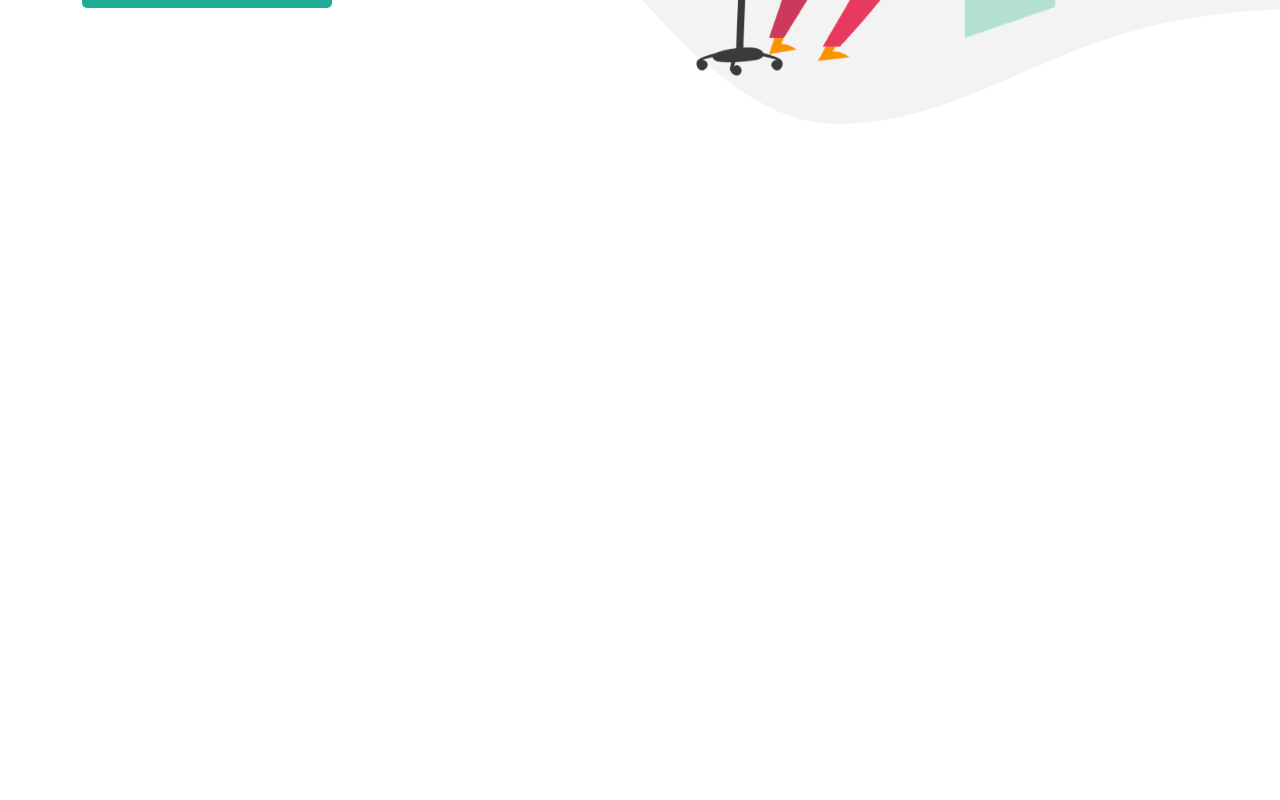
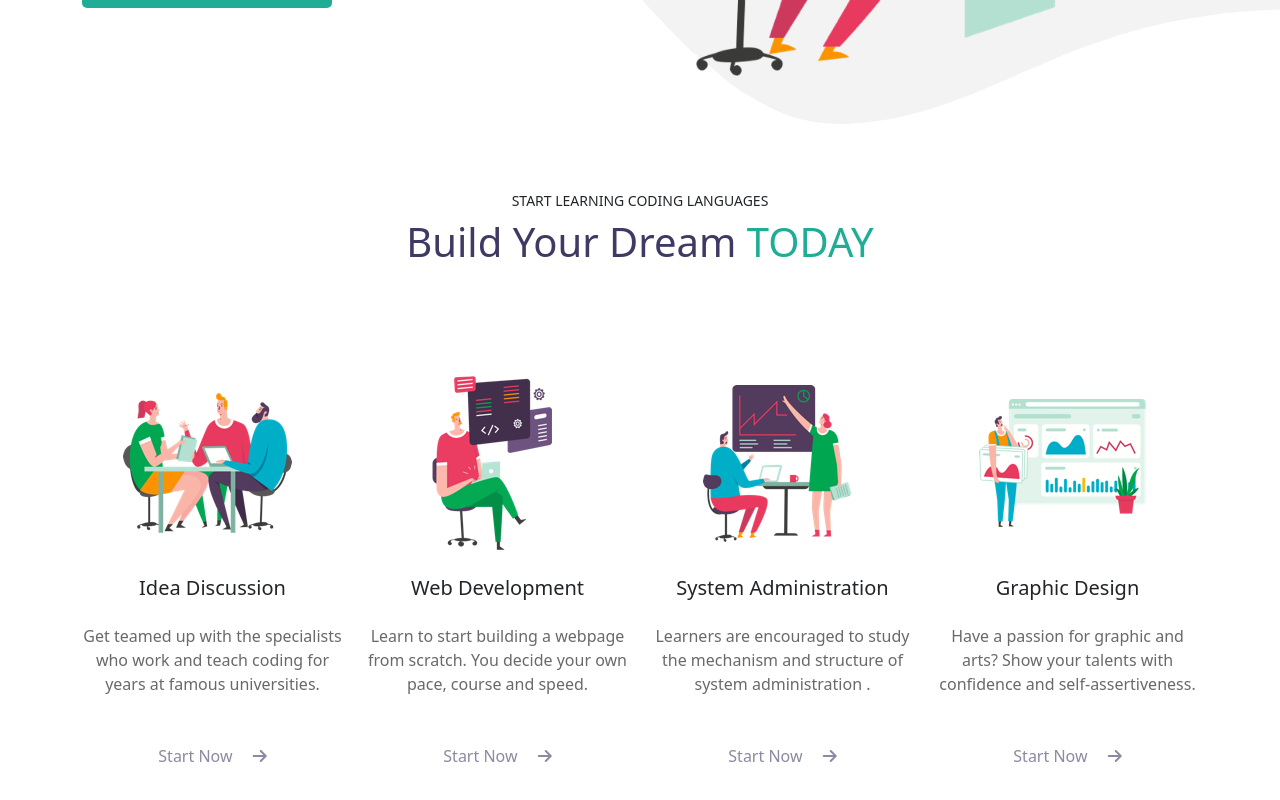
Before and after one commit to simone-danzeri/proj-html-vuejs, a Vue app: page / in a window 1280 px wide. Shown: the part 516-1316 px from the top of the page. Before the commit the page ends 800 px from the top, so only its background shows below. Built offline with nearby package versions, Linux system fonts and the light colour scheme.

Commit message:
feat: cards nella sezione dreams

```diff
--- a/src/App.vue
+++ b/src/App.vue
@@ -1,10 +1,12 @@
 <script>
   import PageHeader from './components/PageHeader.vue';
   import AppHero from './components/AppHero.vue';
+  import PageMain from './components/PageMain.vue';
   export default {
     components: {
       PageHeader,
-      AppHero
+      AppHero,
+      PageMain
     },
     data() {
       return {
@@ -25,6 +27,7 @@
 <template>
   <PageHeader :navBar="navLinks"></PageHeader>
   <AppHero></AppHero>
+  <PageMain></PageMain>
 </template>
 
 
--- /dev/null
+++ b/src/components/AppDreamSection.vue
@@ -0,0 +1,116 @@
+<script>
+    export default {
+        name: 'AppDreamSection'
+    }
+</script>
+
+
+<template>
+    <div class="container">
+        <div class="ms-title-container text-center my-5 pt-3">
+            <small>START LEARNING CODING LANGUAGES</small>
+            <div class="fs-1">
+                <span class="ms-dream">Build Your Dream </span><span class="ms-today">TODAY</span>
+            </div>
+        </div>
+        <!-- Sezione con cards -->
+        <div class="row mt-5 pt-5">
+            <div class="col-3">
+                <div class="ms-card mt-2">
+                    <div class="img-container">
+                        <img src="../assets/img/home-5-image-box-01.png" alt="...">
+                    </div>
+                    <div class="text-center ms-text">
+                        <h5 class="card-title">Idea Discussion</h5>
+                        <p class="card-text py-4">Get teamed up with the specialists who work and teach coding for years at famous universities.</p>
+                        <button class="ms-btn">Start Now <i class="fa-solid fa-arrow-right ps-3"></i></button>
+                    </div>
+                </div>
+            </div>
+            <div class="col-3">
+                <div class="ms-card mt-2">
+                    <div class="img-container">
+                        <img src="../assets/img/home-5-image-box-02.png" alt="...">
+                    </div>
+                    <div class="text-center ms-text">
+                        <h5 class="card-title">Web Development</h5>
+                        <p class="card-text py-4">Learn to start building a webpage from scratch. You decide your own pace, course and speed.</p>
+                        <button class="ms-btn">Start Now <i class="fa-solid fa-arrow-right ps-3"></i></button>
+                    </div>
+                </div>
+            </div>
+            <div class="col-3">
+                <div class="ms-card mt-2">
+                    <div class="img-container">
+                        <img src="../assets/img/home-5-image-box-03.png" alt="...">
+                    </div>
+                    <div class="text-center ms-text">
+                        <h5 class="card-title">System Administration</h5>
+                        <p class="card-text py-4">Learners are encouraged to study the mechanism and structure of system administration .</p>
+                        <button class="ms-btn">Start Now <i class="fa-solid fa-arrow-right ps-3"></i></button>
+                    </div>
+                </div>
+            </div>
+            <div class="col-3">
+                <div class="ms-card mt-2">
+                    <div class="img-container">
+                        <img src="../assets/img/home-5-image-box-04.png" alt="...">
+                    </div>
+                    <div class="text-center ms-text">
+                        <h5 class="card-title">Graphic Design</h5>
+                        <p class="card-text py-4">Have a passion for graphic and arts? Show your talents with confidence and self-assertiveness.</p>
+                        <button class="ms-btn">Start Now <i class="fa-solid fa-arrow-right ps-3"></i></button>
+                    </div>
+                </div>
+            </div>
+        </div>
+        <!-- Sezione con ragazzo che esulta -->
+        <div class="row mt-5 pt-5">
+            <div class="col-6"></div>
+            <div class="col-6"></div>
+        </div>
+    </div>
+</template>
+
+
+<style scoped lang="scss">
+@use '../style/partials/variables' as *;
+.ms-title-container{
+
+    .ms-dream{
+        color: $purple;
+    }
+    .ms-today{
+        color: $green;
+    }
+
+}
+.img-container{
+    width: 250px;
+    height: 200px;
+    display: flex;
+    justify-content: center;
+    align-items: self-start;
+    img{
+        max-width: 100%;
+    }
+}
+
+.ms-btn{
+    border: none;
+    background-color: white;
+    color: $light-purple;
+    padding: 8px 40px;
+
+    &:hover{
+        color: $green;
+        background-color: $light-gray;
+        border-radius: 5px;
+    }
+}
+.ms-text{
+    p{
+        color: $gray;
+    }
+}
+</style>
--- a/src/components/AppHero.vue
+++ b/src/components/AppHero.vue
@@ -42,6 +42,7 @@
     background-position: center;
     width: 100%;
     position: relative;
+
 
     .ms-side{
         position: absolute;
--- /dev/null
+++ b/src/components/PageMain.vue
@@ -0,0 +1,19 @@
+<script>
+    import AppDreamSection from './AppDreamSection.vue';
+    export default {
+        name: 'PageMain',
+        components: {
+            AppDreamSection
+        }
+    }
+</script>
+
+
+<template>
+    <AppDreamSection></AppDreamSection>
+</template>
+
+
+<style scoped lang="scss">
+@use '../style/partials/variables' as *;
+</style>
--- a/src/style/partials/_variables.scss
+++ b/src/style/partials/_variables.scss
@@ -2,4 +2,5 @@
 $light-gray: #f5f1ed;
 $light-purple: #8c89a2;
 $purple: #3f3a64;
-$green: #20ad96
+$green: #20ad96;
+$gray: #696969
```
